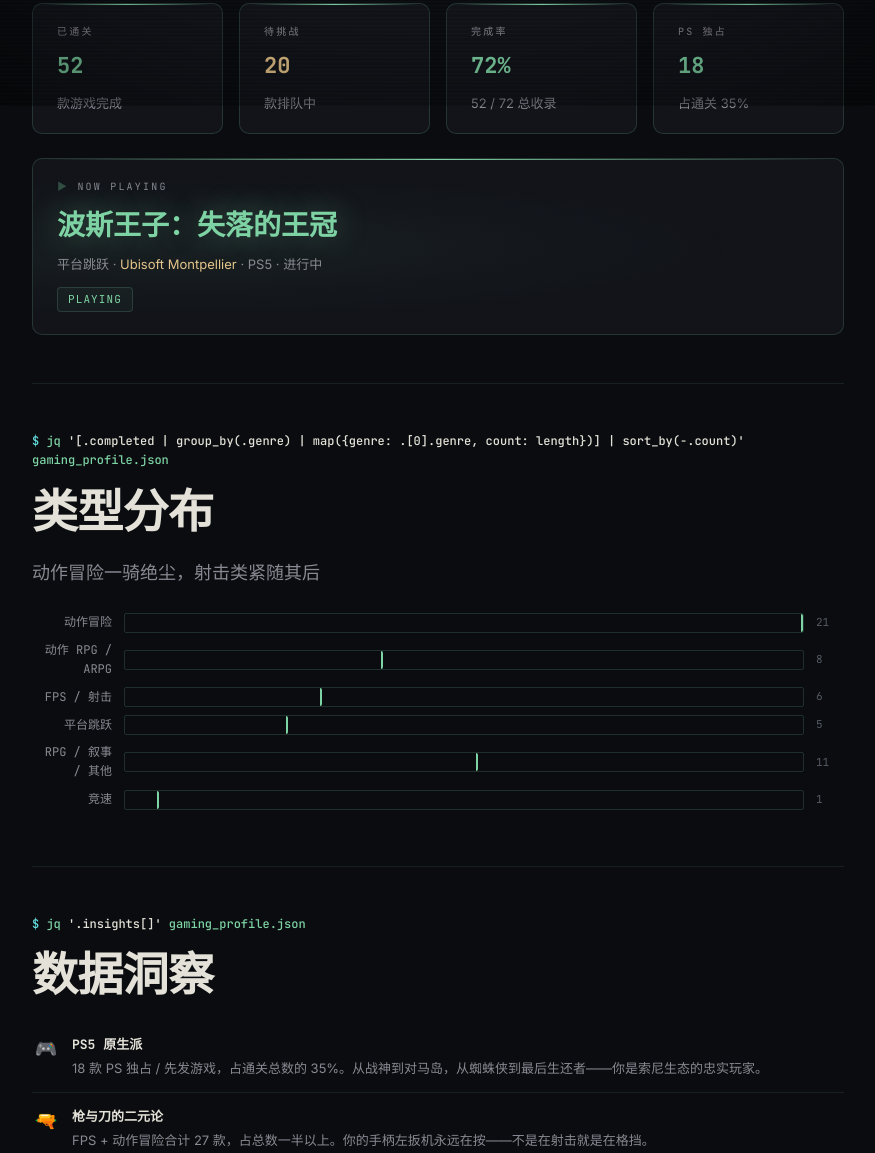
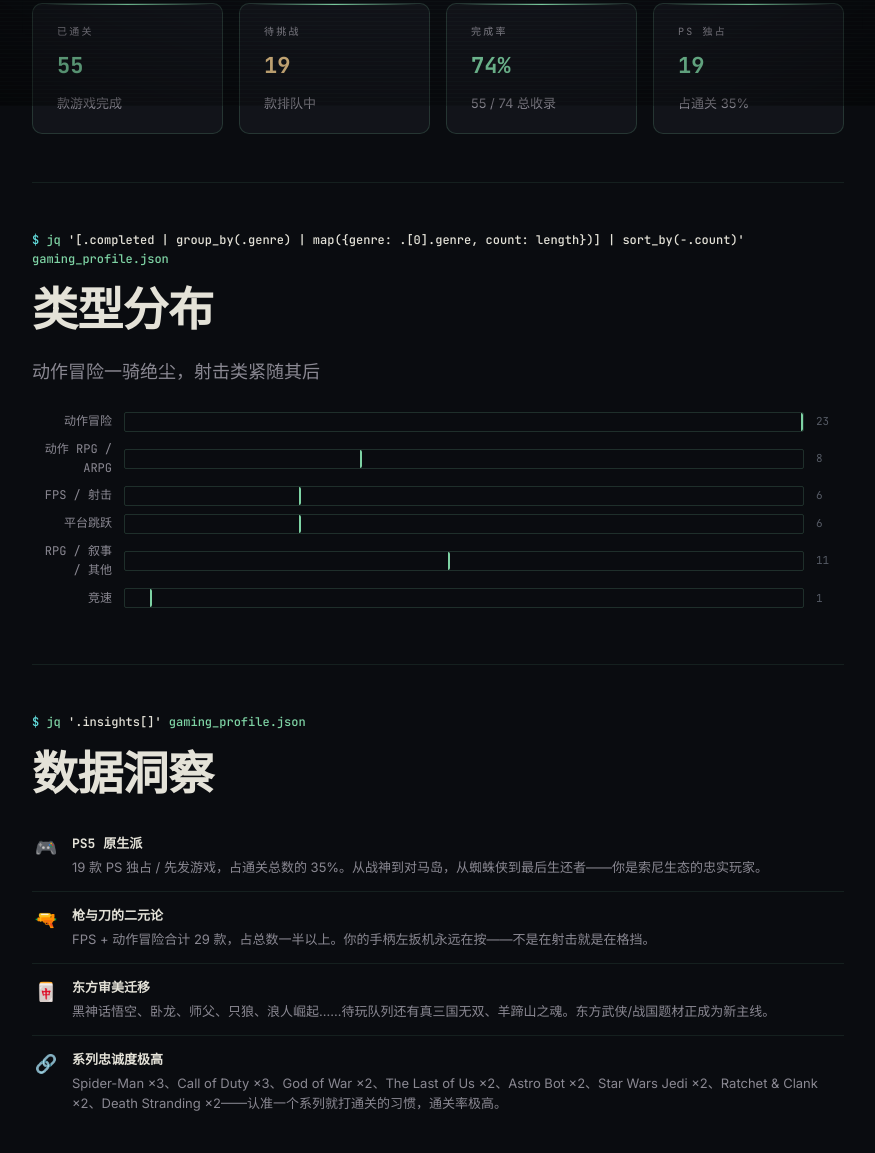
Before and after one commit to largezhou/game-report, a plain HTML site: page index.html in a window 1280 px wide. Shown: the part 694-1847 px from the top of the page, without its empty margins (202-1077 px from the left). Drawn offline with Linux system fonts and the light colour scheme.

Commit message:
浪人崛起通关：移入已通关（动作冒险/PS独占），NOW_PLAYING清空，更新至2026-09-28

```diff
--- a/index.html
+++ b/index.html
@@ -267,6 +267,7 @@ const COMPLETED = [
   {name:'对马岛之魂',genre:'动作冒险',ps:true},
   {name:'死亡搁浅',genre:'动作冒险',series:'Death Stranding',ps:true},
   {name:'死亡搁浅2',genre:'动作冒险',series:'Death Stranding',platinum:true,ps:true},
+  {name:'浪人崛起',genre:'动作冒险',ps:true},
   {name:'刺客信条：英灵殿',genre:'动作冒险'},
   {name:'星球大战绝地：陨落的武士团',genre:'动作冒险',series:'Star Wars Jedi'},
   {name:'星球大战绝地：幸存者',genre:'动作冒险',series:'Star Wars Jedi'},
@@ -277,6 +278,7 @@ const COMPLETED = [
   {name:'剑星',genre:'动作冒险'},
   {name:'钢铁之尾',genre:'动作冒险'},
   {name:'死亡回归',genre:'动作冒险',ps:true},
+  {name:'幻兽帕鲁',genre:'动作冒险'},
   // ARPG
   {name:'黑神话：悟空',genre:'ARPG'},
   {name:'卧龙：苍天陨落',genre:'ARPG'},
@@ -299,6 +301,7 @@ const COMPLETED = [
   {name:'瑞奇与叮当',genre:'平台跳跃',series:'Ratchet & Clank',ps:true},
   {name:'瑞奇与叮当：时空跳跃',genre:'平台跳跃',series:'Ratchet & Clank',ps:true},
   {name:'茶杯头',genre:'平台跳跃'},
+  {name:'波斯王子：失落的王冠',genre:'平台跳跃'},
   // RPG/叙事
   {name:'最终幻想7重制版',genre:'RPG/叙事'},
   {name:'赛博朋克2077',genre:'RPG/叙事'},
@@ -316,7 +319,6 @@ const COMPLETED = [
 ];
 
 const BACKLOG = [
-  {name:'浪人崛起',genre:'动作冒险'},
   {name:'刺客信条：幻景',genre:'动作冒险'},
   {name:'羊蹄山之魂',genre:'动作冒险'},
   {name:'007：初露锋芒',genre:'动作冒险'},
@@ -339,7 +341,7 @@ const BACKLOG = [
 ];
 
 // 正在玩（null = 无）
-const NOW_PLAYING = {name:'波斯王子：失落的王冠',genre:'平台跳跃',dev:'Ubisoft Montpellier',platform:'PS5'};
+const NOW_PLAYING = null;
 
 // 下一个推荐开（null = 不显示卡片）
 const NEXT_PICK = null;
@@ -367,7 +369,7 @@ const GENRES = [
 ];
 
 // 更新日期
-const UPDATED_AT = '2026-07-04';
+const UPDATED_AT = '2026-09-28';
 
 
 // ════════════════════════════════════════════════════════
@@ -467,7 +469,7 @@ const fpsAction = COMPLETED.filter(g => g.genre === 'FPS/射击' || g.genre ===
 const insights = [
   {icon:'🎮', title:'PS5 原生派', text:`${S.ps} 款 PS 独占 / 先发游戏，占通关总数的 ${S.psPct}%。从战神到对马岛，从蜘蛛侠到最后生还者——你是索尼生态的忠实玩家。`},
   {icon:'🔫', title:'枪与刀的二元论', text:`FPS + 动作冒险合计 ${fpsAction} 款，占总数一半以上。你的手柄左扳机永远在按——不是在射击就是在格挡。`},
-  {icon:'🀄', title:'东方审美迁移', text:'黑神话悟空、卧龙、师父、只狼……待玩队列还有浪人崛起、真三国无双、羊蹄山之魂。东方武侠/战国题材正成为新主线。'},
+  {icon:'🀄', title:'东方审美迁移', text:'黑神话悟空、卧龙、师父、只狼、浪人崛起……待玩队列还有真三国无双、羊蹄山之魂。东方武侠/战国题材正成为新主线。'},
   {icon:'🔗', title:'系列忠诚度极高', text:`${multiSeries.map(s => `${s.name} ×${s.done}`).join('、')}——认准一个系列就打通关的习惯，通关率极高。`},
 ];
 
```
